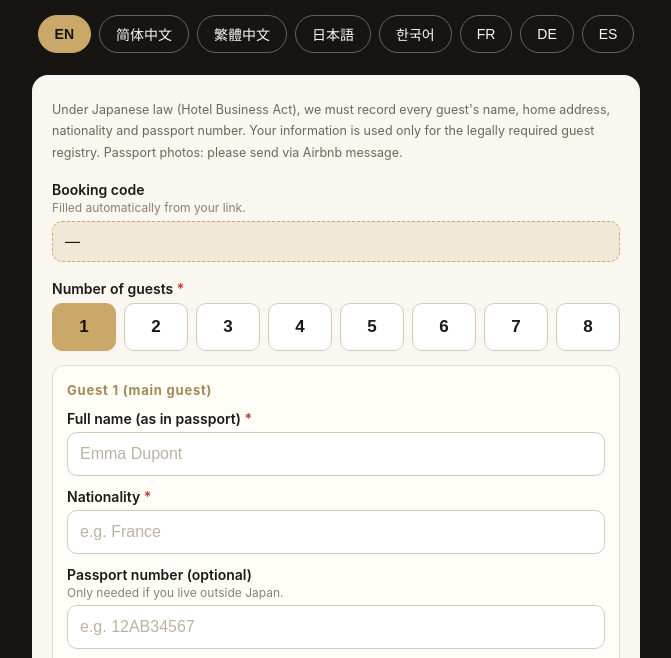
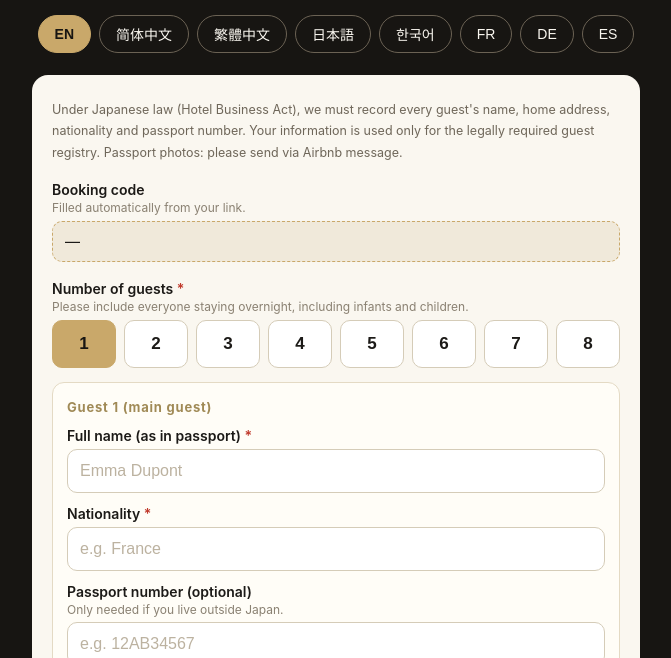
Before and after one commit to osakahitotoki/osakahitotoki.github.io, a plain HTML site: page checkin/index.html in a window 1280 px wide. Shown: the part 94-752 px from the top of the page, without its empty margins (304-975 px from the left). Drawn offline with Linux system fonts and the light colour scheme.

Commit message:
宿泊人数の見出しに「乳幼児・お子さまも含める」の説明を追加（8言語）
きっかけ: 栗原さまのご予約が大人3＋乳幼児1＝4名なのに、
フォームには3名で登録された。

法令上、年齢による除外規定は存在しない:
- 旅館業法6条1項「宿泊者の氏名、住所、連絡先…を記載し」
- 同2条5項「『宿泊』とは、寝具を使用して施設を利用することをいう」
→ 区別は年齢ではなく「寝具を使って泊まったか」。乳幼児も宿泊者にあたる。

「お泊まりになる方」という言い方にそろえ、日帰りの立ち寄りと区別できるようにした。
変更はこの説明文のみ。入力のしくみ・送信先は変更なし。

Co-Authored-By: Claude Opus 5 (1M context) <noreply@anthropic.com>

```diff
--- a/checkin/index.html
+++ b/checkin/index.html
@@ -67,7 +67,8 @@
         <small data-i18n="q_code_s"></small></label>
       <div class="codebox" id="codeShow">-</div>
 
-      <label><span data-i18n="q_count"></span> <span class="req">*</span></label>
+      <label><span data-i18n="q_count"></span> <span class="req">*</span>
+        <small data-i18n="q_count_s"></small></label>
       <div class="counts" id="counts"></div>
 
       <div id="guests"></div>
@@ -124,6 +125,7 @@ const I18N = {
    ph_nat:"e.g. France",
    ph_passport:"e.g. 12AB34567",
    contact_same_rep:"Same contact as the main guest",
+   q_count_s:"Please include everyone staying overnight, including infants and children.",
    q_job:"Occupation of ALL guests（optional）", q_job_s:"Optional. One per line. e.g. office worker, student, self-employed, homemaker, retired.",
    q_contact:"Contact (email or phone)",
    q_period:"Period of stay in Japan", q_period_s:"e.g. 2026/7/14 - 2026/7/28",
@@ -157,6 +159,7 @@ const I18N = {
    ph_nat:"例）日本",
    ph_passport:"例）TR1234567",
    contact_same_rep:"代表者さまと同じ連絡先",
+   q_count_s:"お泊まりになる方を全員お願いします。乳幼児・お子さまも含めてください。",
    q_job:"宿泊者全員のご職業（任意）", q_job_s:"任意です。1行に1名ずつ。例：会社員・学生・自営業・主婦（主夫）・無職。",
    q_contact:"連絡先（メールまたは電話）",
    q_period:"日本での滞在期間", q_period_s:"例：2026/7/14 - 2026/7/28",
@@ -190,6 +193,7 @@ const I18N = {
    ph_nat:"例：China",
    ph_passport:"例：E12345678",
    contact_same_rep:"与代表人联系方式相同",
+   q_count_s:"请填写所有住宿人数，婴幼儿和儿童也请计入。",
    q_job:"全部住客的职业（选填）", q_job_s:"选填。每行一人。例：公司职员・学生・自营业・家庭主妇（主夫）・无职业。",
    q_contact:"联系方式（邮箱或电话）",
    q_period:"在日本的停留期间", q_period_s:"例：2026/7/14 - 2026/7/28",
@@ -223,6 +227,7 @@ const I18N = {
    ph_nat:"例：Taiwan",
    ph_passport:"例：350343599",
    contact_same_rep:"與代表人聯絡方式相同",
+   q_count_s:"請填寫所有住宿人數，嬰幼兒與孩童也請計入。",
    q_job:"全部住客的職業（選填）", q_job_s:"選填。每行一位。例：上班族・學生・自營業・家庭主婦（主夫）・無業。",
    q_contact:"聯絡方式（電子郵件或電話）",
    q_period:"在日本的停留期間", q_period_s:"例：2026/7/14 - 2026/7/28",
@@ -256,6 +261,7 @@ const I18N = {
    ph_nat:"예: Korea",
    ph_passport:"예: M12345678",
    contact_same_rep:"대표자와 같은 연락처",
+   q_count_s:"숙박하시는 모든 분을 포함해 주세요. 영유아와 어린이도 포함됩니다.",
    q_job:"전체 투숙객의 직업（선택）", q_job_s:"선택 사항입니다. 한 줄에 한 명씩. 예: 회사원・학생・자영업・주부・무직.",
    q_contact:"연락처 (이메일 또는 전화)",
    q_period:"일본 체류 기간", q_period_s:"예: 2026/7/14 - 2026/7/28",
@@ -289,6 +295,7 @@ const I18N = {
    ph_nat:"ex. France",
    ph_passport:"ex. 12AB34567",
    contact_same_rep:"Même contact que le voyageur principal",
+   q_count_s:"Merci d'inclure toutes les personnes qui passent la nuit, bébés et enfants compris.",
    q_job:"Profession de TOUS les voyageurs（facultatif）", q_job_s:"Facultatif. Une par ligne. ex. employé(e), étudiant(e), indépendant(e), au foyer, retraité(e).",
    q_contact:"Contact (e-mail ou téléphone)",
    q_period:"Période de séjour au Japon", q_period_s:"ex. 2026/7/14 - 2026/7/28",
@@ -322,6 +329,7 @@ const I18N = {
    ph_nat:"z. B. Germany",
    ph_passport:"z. B. C01X0006H",
    contact_same_rep:"Gleicher Kontakt wie der Hauptgast",
+   q_count_s:"Bitte alle Übernachtenden angeben, einschließlich Babys und Kinder.",
    q_job:"Beruf ALLER Gäste（optional）", q_job_s:"Optional. Einer pro Zeile. z. B. Angestellte(r), Student(in), selbstständig, Hausfrau/Hausmann, Rentner(in).",
    q_contact:"Kontakt (E-Mail oder Telefon)",
    q_period:"Aufenthaltszeitraum in Japan", q_period_s:"z. B. 2026/7/14 - 2026/7/28",
@@ -355,6 +363,7 @@ const I18N = {
    ph_nat:"ej. Spain",
    ph_passport:"ej. PAB123456",
    contact_same_rep:"Mismo contacto que el huésped principal",
+   q_count_s:"Incluya a todas las personas que pernoctan, incluidos bebés y niños.",
    q_job:"Ocupación de TODOS los huéspedes（opcional）", q_job_s:"Opcional. Una por línea. ej. empleado/a, estudiante, autónomo/a, ama/o de casa, jubilado/a.",
    q_contact:"Contacto (correo o teléfono)",
    q_period:"Período de estancia en Japón", q_period_s:"ej. 2026/7/14 - 2026/7/28",
```
